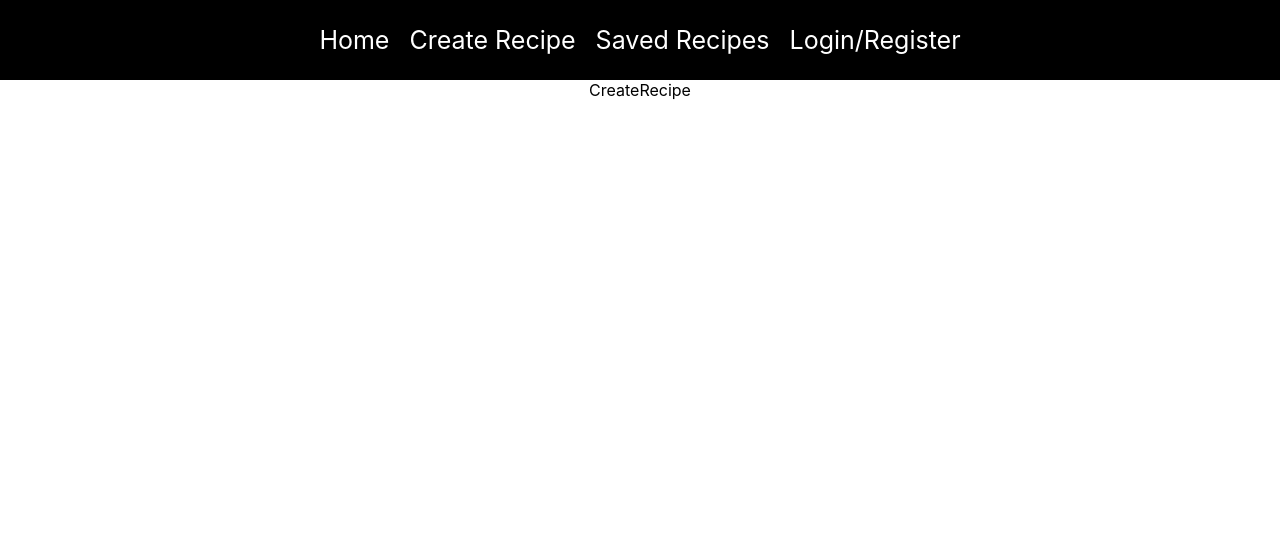
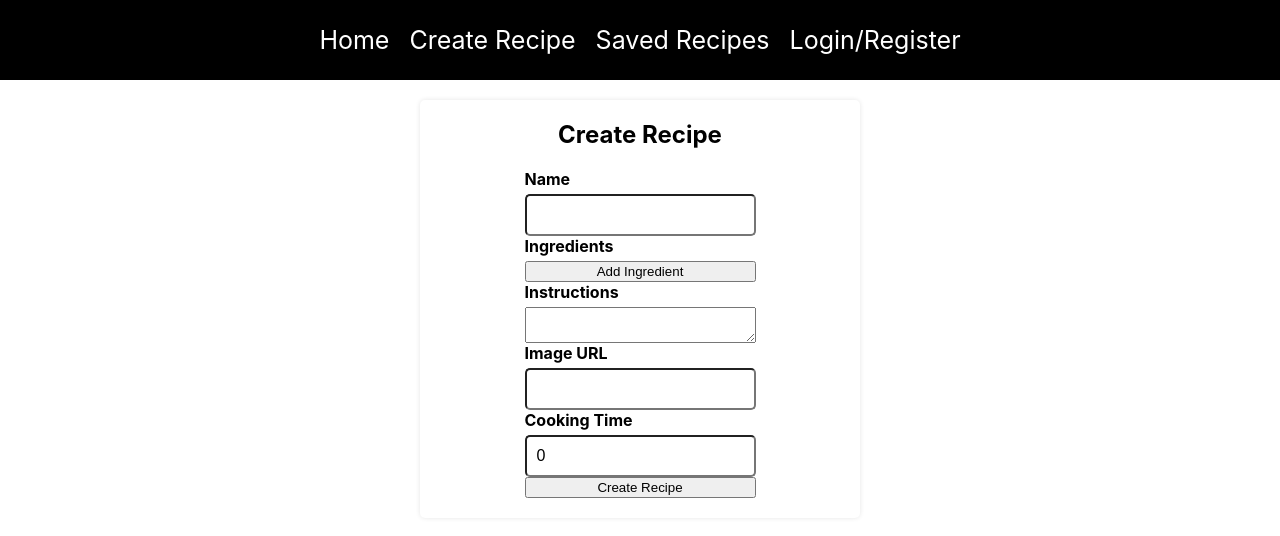
Before and after one commit to murtazanasiri/favorite-foods-recipe, a React (Create React App) app in the folder client/: page /create-recipe in a window 1280 px wide. Shown: the top 536 px of the page. Built offline with nearby package versions, Linux system fonts and the light colour scheme.

Commit message:
Implemented the CreateRecipe component for creating recipes

```diff
--- /dev/null
+++ b/client/src/hooks/useGetUserID.js
@@ -0,0 +1,3 @@
+export const useGetUserID = () => {
+  return window.localStorage.getItem("userID");
+};
--- a/client/src/pages/create-recipe.js
+++ b/client/src/pages/create-recipe.js
@@ -1,3 +1,111 @@
+import React, { useState } from "react";
+import axios from "axios";
+import { useGetUserID } from "../hooks/useGetUserID";
+import { useCookies } from "react-cookie";
+import { useNavigate } from "react-router-dom";
+
 export const CreateRecipe = () => {
-  return <div>CreateRecipe</div>;
+  const userID = useGetUserID();
+  const [cookies, _] = useCookies(["access_token"]);
+  const [recipe, setRecipe] = useState({
+    name: "",
+    ingredients: [],
+    instructions: "",
+    imageUrl: "",
+    cookingTime: 0,
+    userOwner: userID,
+  });
+
+  const navigate = useNavigate();
+
+  const handleSubmit = async (event) => {
+    event.preventDefault();
+    console.log(recipe);
+
+    // Convert the ingredients array to a string
+    const ingredientsString = recipe.ingredients.join(", ");
+    try {
+      await axios.post("http://localhost:3001/recipes", {
+        ...recipe,
+        ingredients: ingredientsString,
+      });
+
+      alert("Recipe Created");
+      navigate("/");
+    } catch (error) {
+      console.error(error);
+    }
+  };
+
+  const handleChange = (event) => {
+    const { name, value } = event.target;
+    setRecipe({ ...recipe, [name]: value });
+  };
+
+  const handleIngredientChange = (event, index) => {
+    const { value } = event.target;
+    const ingredients = [...recipe.ingredients];
+    ingredients[index] = value;
+    setRecipe({ ...recipe, ingredients });
+  };
+
+  const handleAddIngredient = () => {
+    const ingredients = [...recipe.ingredients, ""];
+    setRecipe({ ...recipe, ingredients });
+  };
+
+  return (
+    <div className="create-recipe">
+      <h2>Create Recipe</h2>
+      <form onSubmit={handleSubmit}>
+        <label htmlFor="name">Name</label>
+        <input
+          type="text"
+          id="name"
+          name="name"
+          value={recipe.name}
+          onChange={handleChange}
+        />
+
+        <label htmlFor="ingredients">Ingredients</label>
+        {recipe.ingredients.map((ingredient, index) => (
+          <input
+            key={index}
+            type="text"
+            name="ingredients"
+            value={ingredient}
+            onChange={(event) => handleIngredientChange(event, index)}
+          />
+        ))}
+        <button type="button" onClick={handleAddIngredient}>
+          Add Ingredient
+        </button>
+
+        <label htmlFor="instructions">Instructions</label>
+        <textarea
+          id="instructions"
+          name="instructions"
+          value={recipe.instructions}
+          onChange={handleChange}
+        ></textarea>
+        <label htmlFor="imageUrl">Image URL</label>
+        <input
+          type="text"
+          id="imageUrl"
+          name="imageUrl"
+          value={recipe.imageUrl}
+          onChange={handleChange}
+        />
+        <label htmlFor="cookingTime">Cooking Time</label>
+        <input
+          type="number"
+          id="cookingTime"
+          name="cookingTime"
+          value={recipe.cookingTime}
+          onChange={handleChange}
+        />
+        <button type="submit">Create Recipe</button>
+      </form>
+    </div>
+  );
 };
```
